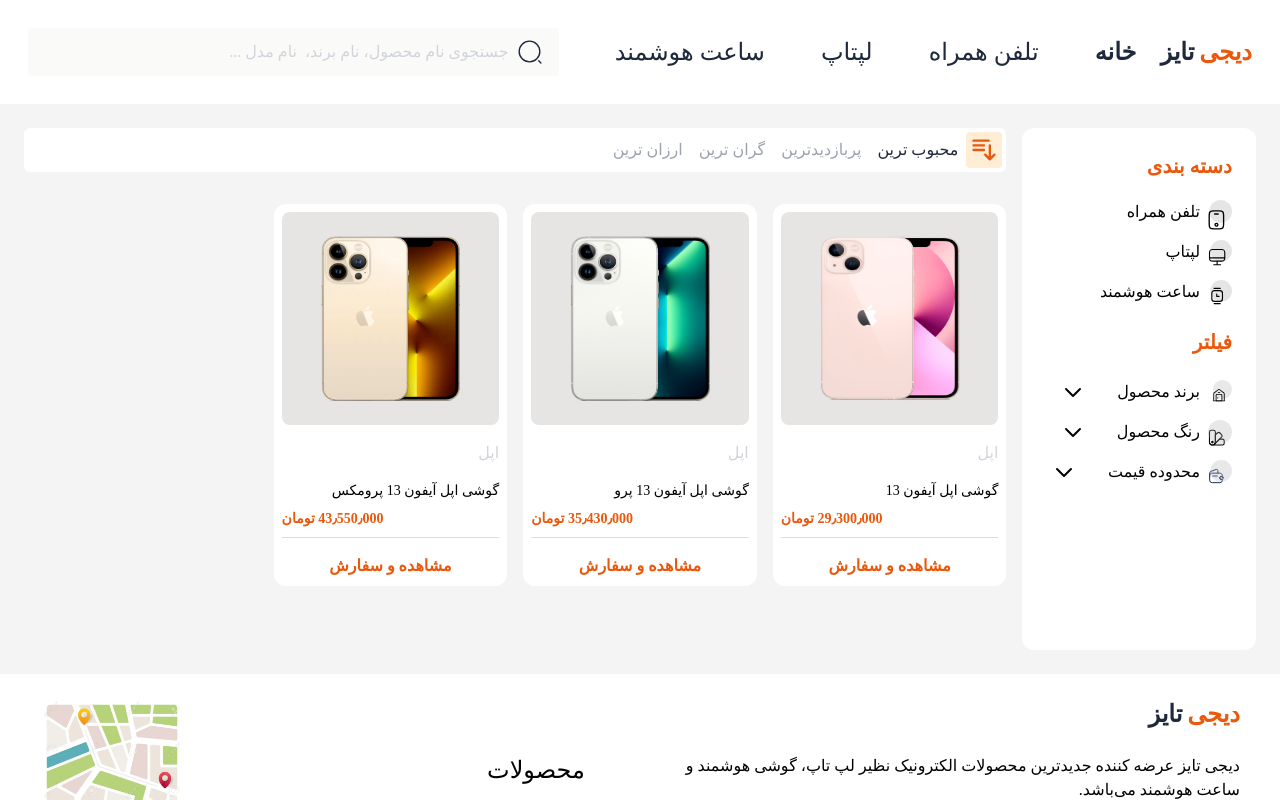
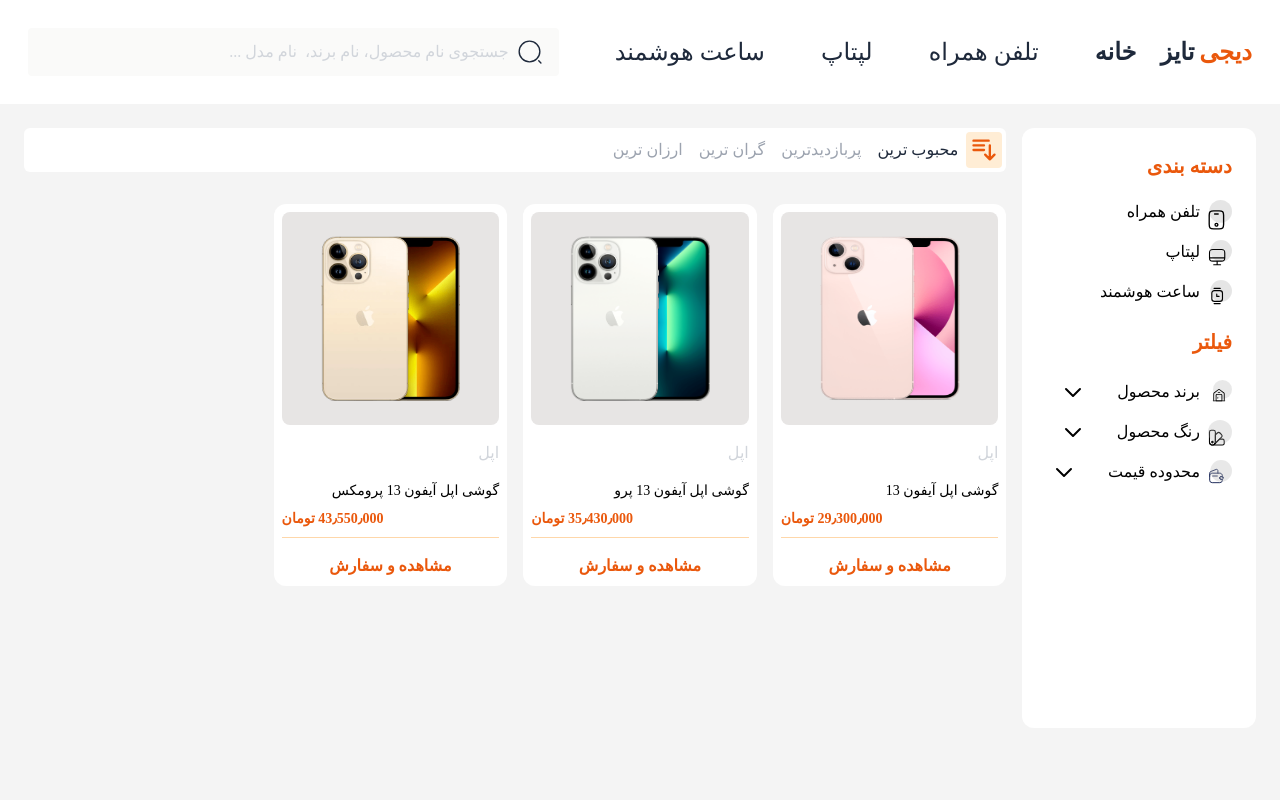
Before and after one commit to tasadophi/Digitize-Shop, a Next.js app: page / in a window 1280 px wide. Shown: the top 800 px of the page. Built offline with nearby package versions, Linux system fonts and the light colour scheme.

Commit message:
footerWrapper added

```diff
--- a/styles/globals.css
+++ b/styles/globals.css
@@ -18,6 +18,11 @@
   height: 100%;
 }
 
+.footerWrapper {
+  min-height: calc(100vh - 8rem);
+  margin-bottom: 2rem;
+}
+
 input[type="range"]::-webkit-slider-thumb {
   @apply bg-orange-600;
   height: 16px;
```
